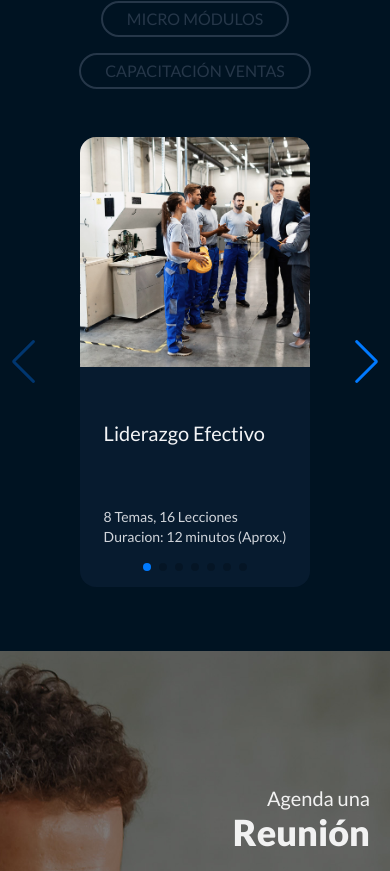
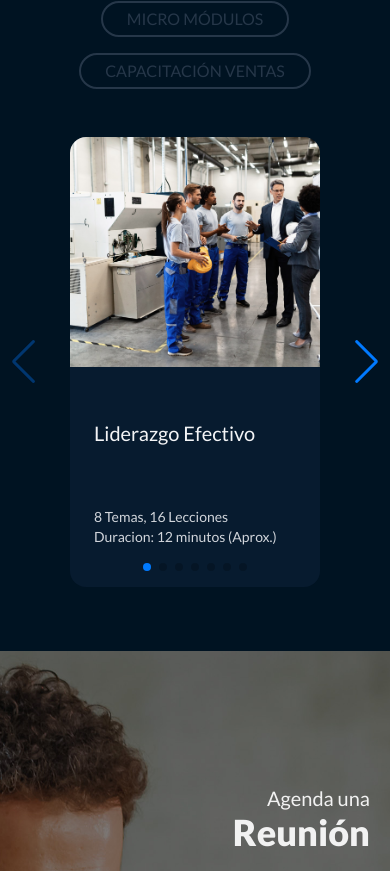
Before and after one commit to GeraAlcantara/mdc-webapp, a Next.js app: page /libreria in a window 390 px wide. Shown: the part 1425-2296 px from the top of the page. Built offline with nearby package versions, Linux system fonts and the light colour scheme.

Commit message:
fix min-w cardsCourse

```diff
--- a/components/ui/CardCourse.js
+++ b/components/ui/CardCourse.js
@@ -11,7 +11,7 @@ import Link from "next/link";
 function CardsCarousel({ coursename, numtopics, thumbnail, thumbnailAlt, numlessons, duration, slug }) {
   return (
     <Link href={slug}>
-      <div className='group flex flex-col w-full md:w-[300px] lg:w-[250px] m-auto xl:w-[300px] h-[450px] rounded-2xl bg-brandBlue-600 hover:bg-brandBlue-500 overflow-hidden justify-between hover:cursor-pointer '>
+      <div className='group flex flex-col min-w-[250px] w-[80%] md:w-[300px] lg:w-[250px] m-auto xl:w-[300px] h-[450px] rounded-2xl bg-brandBlue-600 hover:bg-brandBlue-500 overflow-hidden justify-between hover:cursor-pointer '>
         <div className='min-h-[230px] w-full relative  '>
           <Image
             className='group-hover:scale-110 transition-all duration-300 ease-out'
```
